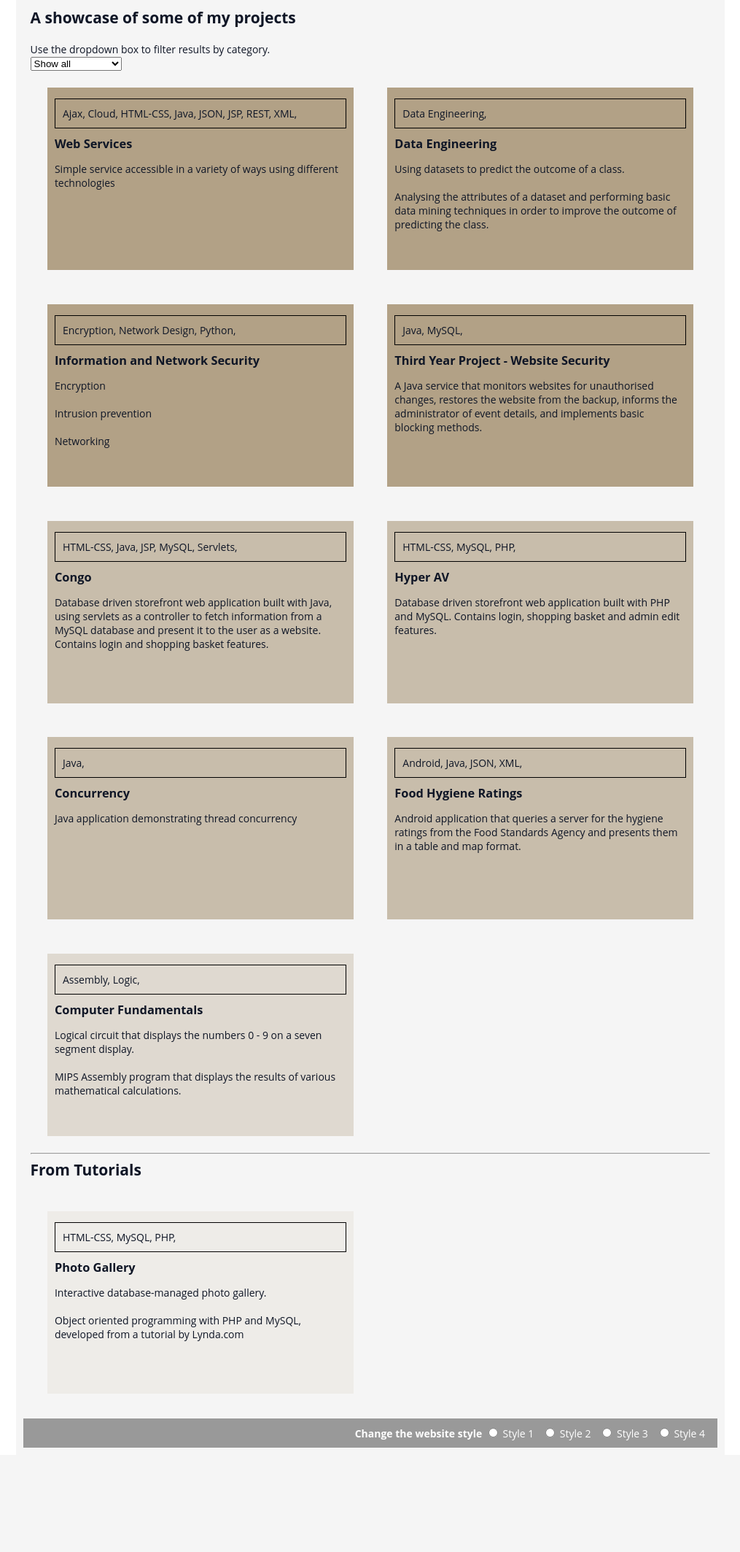
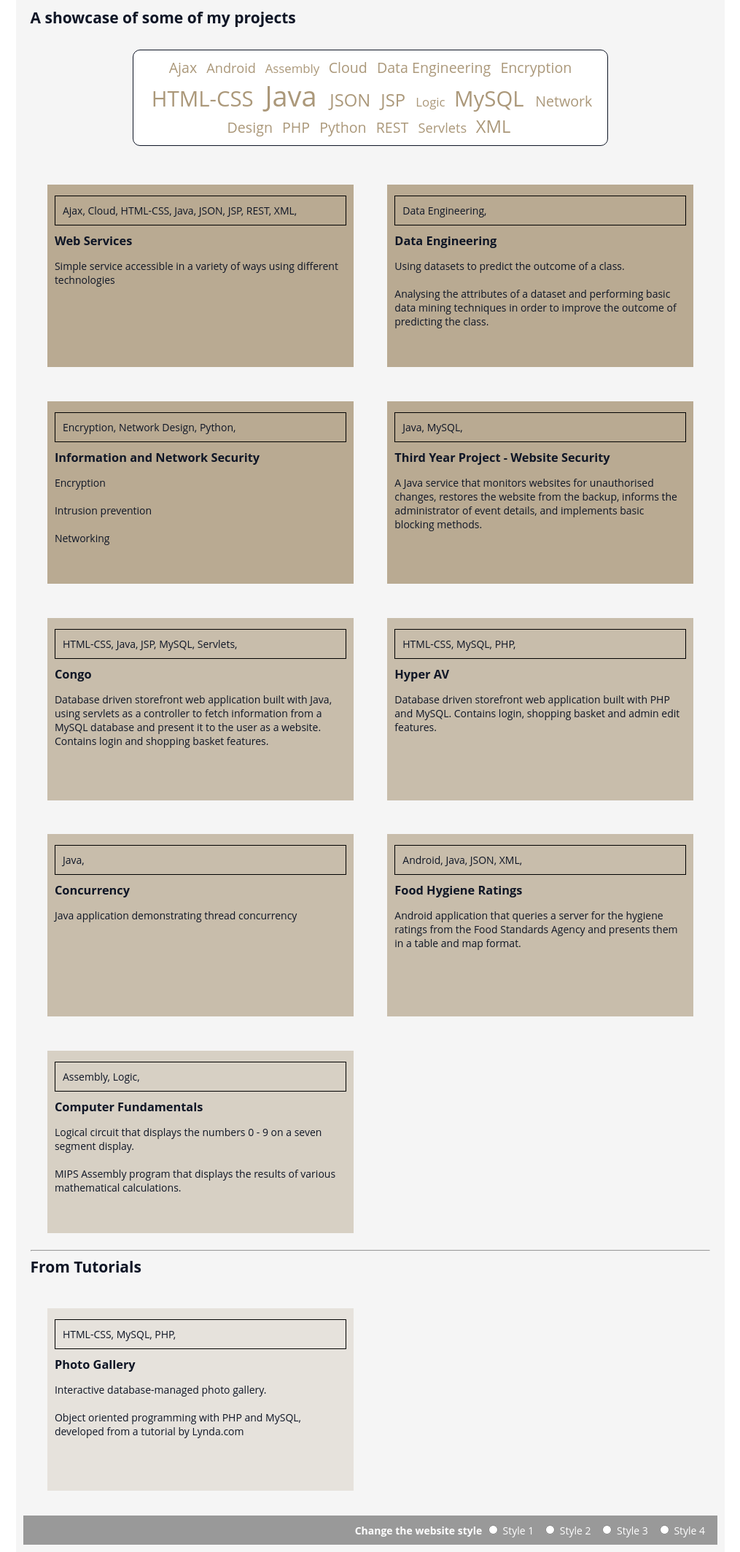
Before and after one commit to markbellingham/Portfolio, a PHP site: page /portfolio/projects.php in a window 1280 px wide. Shown: the part 130-2257 px from the top of the page at 73% size, without its empty margins (132-1147 px from the left). Before the commit the page ends 2114 px from the top, so only its background shows below. Run offline with PHP 8.4, Linux system fonts and the light colour scheme; data comes from the database, SQL or seed files in the repository; a stand-in replaces the project's code that opens the database connection; some libraries are stand-ins or nearby versions.

Commit message:
Replaced dropdown with word cloud on Projects page

```diff
--- a/index.php
+++ b/index.php
@@ -16,7 +16,7 @@ include_once("portfolio/includes/header.php");
     In the About Me section below you can get a brief oversight of my skills and abilities. Here you will also find confirmation of my degree results. Full certificates available on request.
   </p>
   <p>
-    Click on the <a href="portfolio/projects.php"><b>Projects</b></a> link at the top of the page to find out more about my projects and assignments. You can filter the results using the dropdown selection box. If you click on one of the projects, an information box appears giving you more details as well as a link to the project report and where possible, a working project demonstration.<br/><br/>
+    Click on the <a href="portfolio/projects.php"><b>Projects</b></a> link at the top of the page to find out more about my projects and assignments. You can filter the results using the links in the word cloud. If you click on one of the projects, an information box appears giving you more details as well as a link to the project report and where possible, a working project demonstration.<br/><br/>
     <a class="applink centre" href="/portfolio/documents/Mark_Bellingham_CV.pdf" target="_blank"
       onclick="ga(‘send’, {'hitType':'event', 'eventCategory':'PDF document', 'eventAction':'document-CV'});"><b>Download a copy of my CV</b></a>
   </p>
--- a/portfolio/css/style.css
+++ b/portfolio/css/style.css
@@ -282,6 +282,25 @@ article section{
 /*-------------------
  Projects Page styles
  -------------------- */
+ #tagcloud {
+     width: 70%;
+     margin-top: 30px;
+     margin-bottom: 30px;
+     margin-left: auto;
+     margin-right: auto;
+     background: #fff;
+     padding: 10px;
+     border: 1px solid rgb(var(--Dark));
+     text-align:center;
+     border-radius: 10px;
+ }
+ #tagcloud span { padding: 4px; }
+ #dropdown { display: none; }
+
+ @media (min-width: 0px) and (max-width: 642px) {
+
+ }
+
 #closeButton {
   display: none;
   float: right;
@@ -290,18 +309,20 @@ article section{
 }
 
 #projects { clear: both; }
+.project-4 { background-color: rgba(var(--Colour1), 1.0); }
+.project-4:hover { background-color: rgba(var(--Colour2), 1.0); }
 
-.project-3 { background-color: rgba(var(--Colour1), 0.9); }
-.project-3:hover { background-color: rgba(var(--Colour2), 0.9); }
+.project-3 { background-color: rgba(var(--Colour1), 0.8); }
+.project-3:hover { background-color: rgba(var(--Colour2), 0.8); }
 
 .project-2 { background-color: rgba(var(--Colour1), 0.6); }
 .project-2:hover { background-color: rgba(var(--Colour2), 0.6); }
 
-.project-1 { background-color: rgba(var(--Colour1), 0.3); }
-.project-1:hover { background-color: rgba(var(--Colour2), 0.3); }
+.project-1 { background-color: rgba(var(--Colour1), 0.4); }
+.project-1:hover { background-color: rgba(var(--Colour2), 0.4); }
 
-.project-0 { background-color: rgba(var(--Colour1), 0.1); }
-.project-0:hover { background-color: rgba(var(--Colour2), 0.1); }
+.project-0 { background-color: rgba(var(--Colour1), 0.2); }
+.project-0:hover { background-color: rgba(var(--Colour2), 0.2); }
 
 .categories {
   min-width:100%;
--- a/portfolio/includes/project_categories_model.php
+++ b/portfolio/includes/project_categories_model.php
@@ -5,10 +5,12 @@ require_once('database_object.php');
 class ProjectCategories extends DatabaseObject {
 
   protected static $table_name = "categories";
-  protected static $db_fields = array('p_name', 'c_name');
+  protected static $db_fields = array('p_name', 'c_name', 'value');
 
   public $p_name;
   public $c_name;
 
+  public $value;
+
 }
 ?>
--- a/portfolio/projects.php
+++ b/portfolio/projects.php
@@ -9,16 +9,30 @@ include_once('includes/project_categories_model.php');
   <h1>A showcase of some of my projects</h1>
   <?php
 
-  $sql = "SELECT DISTINCT c_name FROM categories ORDER BY c_name";
-  $categories = Categories::find_by_sql($sql);
-
   if (isset($_GET['category'])) {
     $url_parameter = $_GET['category'];
   } else {
     $url_parameter = "";
   }
 
-  echo "Use the dropdown box to filter results by category.";
+  // Code for generating the word cloud
+  $sql = "SELECT pc.c_name, SUM(p.p_group + 1) AS 'value' FROM projects p JOIN project_categories pc ON p.p_name = pc.p_name GROUP BY pc.c_name";
+  $categories = ProjectCategories::find_by_sql($sql);
+  ?>
+  <div id="tagcloud">
+  <?php
+  foreach ($categories as $category) {
+    $size = 1 + ($category->value)/10 . "em";
+  ?>
+    <span style="font-size: <?php echo $size; ?>">
+    <a href="projects.php?category=<?php echo $category->c_name; ?>"><?php echo $category->c_name ?></a>
+    </span>
+  <?php
+  }?>
+  </div> <!-- ends tagcloud -->
+
+  <div id="dropdown">
+  Use the dropdown box to filter results by category. <?php
   if($categories) { ?>
     <form action = <?php echo $_SERVER['PHP_SELF']; ?> method="GET">
       <select name="category" onchange="this.form.submit()">
@@ -32,8 +46,11 @@ include_once('includes/project_categories_model.php');
         } ?>
       </select>
     </form><?php
-  }
+  } ?>
+  </div> <!-- ends dropdown -->
 
+  <?php
+  // Query to filter the projects
   if($url_parameter != "" && $url_parameter != "Show all") {
     $escaped_parameter = $database->escape_value($url_parameter);
     $sql = "SELECT * FROM projects p JOIN project_categories pc ON p.p_name = pc.p_name WHERE pc.c_name = '$escaped_parameter' ORDER BY p_group DESC";
@@ -50,6 +67,7 @@ include_once('includes/project_categories_model.php');
   <a id="closeButton" href="#" onclick="closeDiv()">[close X]</a>
   <div id="projectInfo"></div>
 
+  <!-- Listing the projects -->
   <div id="projects">
     <?php
     $title = 0;
```
